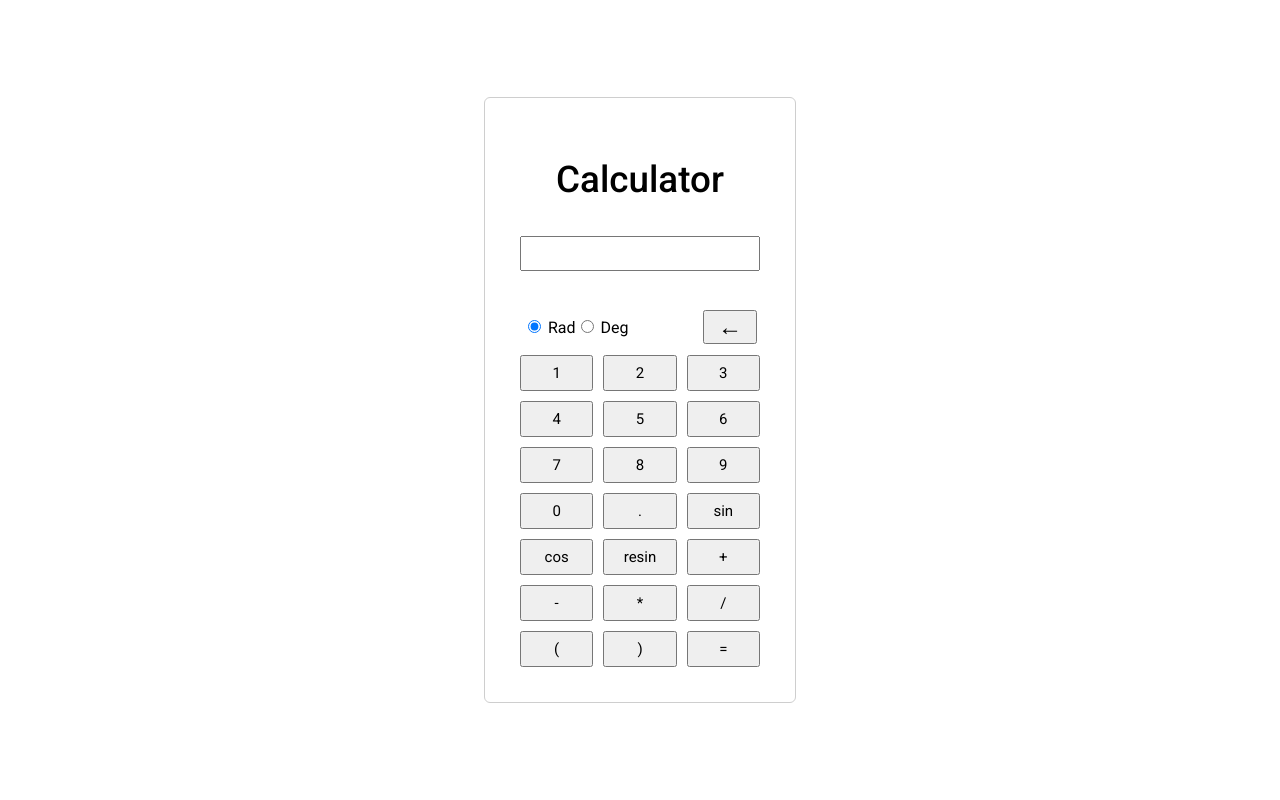
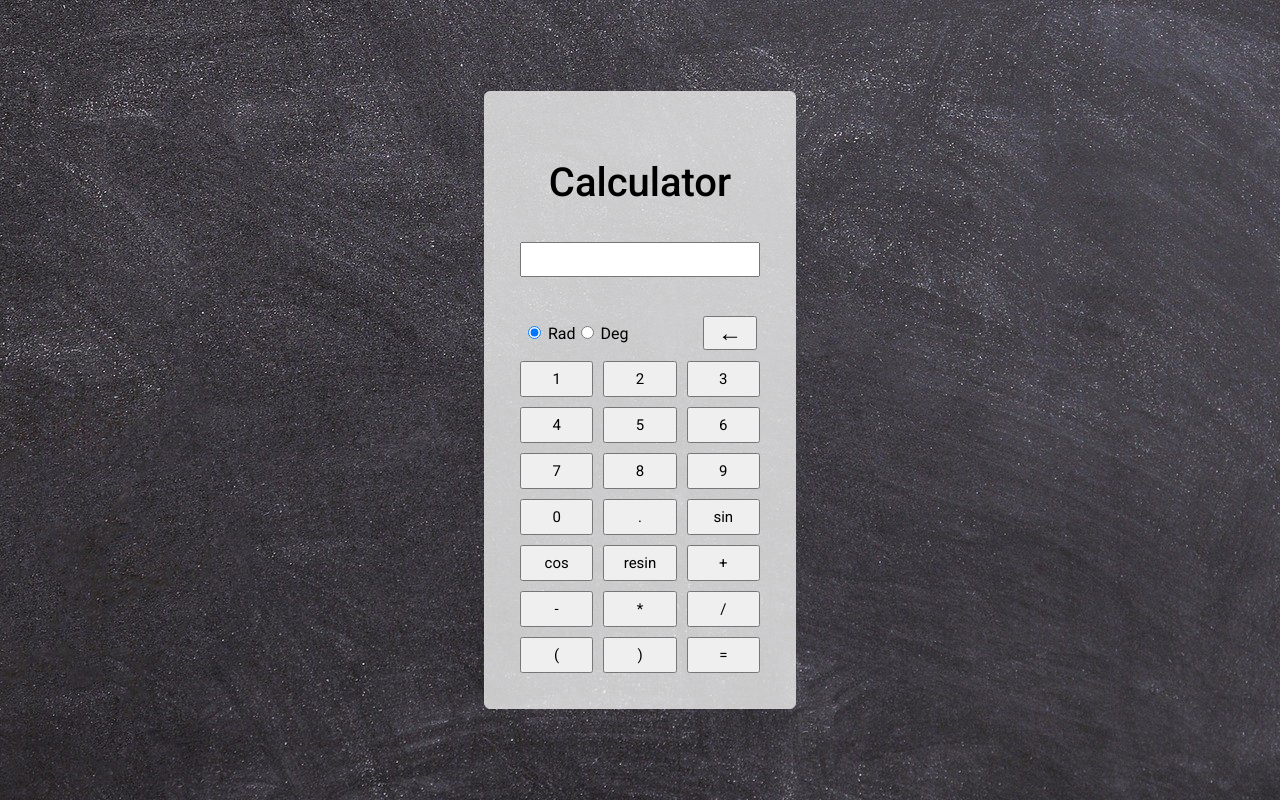
Before and after one commit to iftekharriyad/calculator, a plain HTML site: page index.html in a window 1280 px wide. Drawn offline with Linux system fonts and the light colour scheme.

Commit message:
added background image

```diff
--- a/style.css
+++ b/style.css
@@ -1,6 +1,7 @@
 *{
     box-sizing: border-box;
     font-family: 'Roboto', sans-serif;
+
 }
 body{
     margin: 0;
@@ -10,12 +11,17 @@ body{
     display: flex;
     justify-content: center;
     align-items: center;
+    background: url('/bg.jpg') no-repeat center;
+    background-size: stretch;
+
 }
 h1{
-    font-size: 2.3em;
+    font-size: 2.5em;
     font-weight: 500;
+    padding-top: 5px;
 }
 #calc-container{
+    background-color: rgba(245, 245, 245, 0.781);
     padding: 35px;
     border: 1px solid rgb(206, 206, 206);
     border-radius: 6px;
```
Also changed, not shown: bg.jpg (added).
